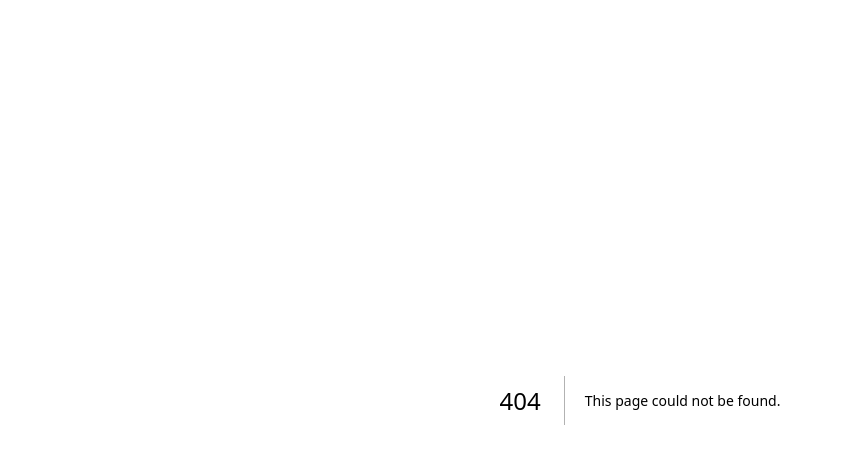
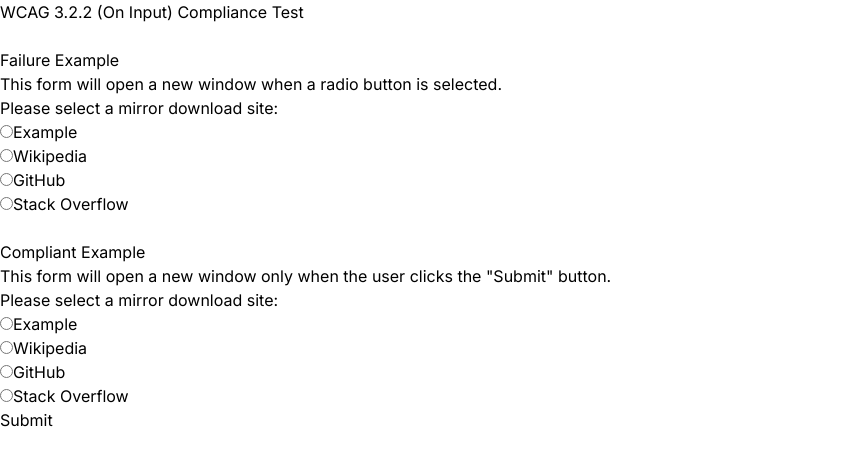
Before and after one commit to test-party/guinea-pig-next, a Next.js app: page /on-input-37 in a window 1280 px wide. Before the commit this address had no page. Shown: the top 466 px of the page, without its empty margins (0-843 px from the left). Built offline with nearby package versions, Linux system fonts and the light colour scheme.

Commit message:
created examples for f36 and f37 to test wcag on input guideline

```diff
--- /dev/null
+++ b/src/app/on-input-36/page.tsx
@@ -0,0 +1,36 @@
+"use client"
+
+export default function onInput() {
+    const handleSubmit = (event: React.FormEvent) => {
+        event.preventDefault()
+        alert('Form submitted!')
+    }
+
+    return (
+        <div>
+            <h1>Example 1: WCAG 3.2.2 (On Input) Compliance Test</h1>
+
+            <br />
+
+            <h2>Failure Example</h2>
+            <p>This form will submit when the user leaves the last field.</p>
+            <form method="get" id="form1" onSubmit={handleSubmit}>
+                <input type="text" name="text1" size={3} maxLength={3} /> -
+                <input type="text" name="text2" size={3} maxLength={3} /> -
+                <input type="text" name="text3" size={4} maxLength={4} onChange={() => (document.getElementById('form1') as HTMLFormElement).submit()} />
+            </form>
+
+            <br />
+
+            <h2>Compliant Example</h2>
+            <p>This form will submit only when the user clicks the "Submit" button.</p>
+            <form method="get" id="form1" onSubmit={handleSubmit}>
+                <input type="text" name="text1" size={3} maxLength={3} /> -
+                <input type="text" name="text2" size={3} maxLength={3} /> -
+                <input type="text" name="text3" size={4} maxLength={4} />
+                <button type="submit">Submit</button>
+            </form>
+
+        </div>
+    )
+}
--- /dev/null
+++ b/src/app/on-input-37/page.tsx
@@ -0,0 +1,54 @@
+"use client"
+
+export default function onInput() {
+    const handleSubmit = (event: React.FormEvent) => {
+        event.preventDefault()
+        const form = event.target as HTMLFormElement
+        const selectedMirror = new FormData(form).get('mirror') as string
+        const mirrorSite = `https://${selectedMirror}`
+        window.open(mirrorSite)
+    }
+
+    return (
+        <div>
+            <h1>WCAG 3.2.2 (On Input) Compliance Test</h1>
+
+            <br />
+
+            <h2>Failure Example</h2>
+            <p>This form will open a new window when a radio button is selected.</p>
+            <form name="mirror_form_failure" id="mirror_form_failure" action="" method="get">
+                <p>Please select a mirror download site:</p>
+                <p>
+                <input type="radio" onClick={() => window.open('https://www.example.com')} name="mirror" id="mirror_example" value="www.example.com" />
+                <label htmlFor="mirror_example">Example</label><br />
+                <input type="radio" onClick={() => window.open('https://www.wikipedia.org')} name="mirror" id="mirror_wikipedia" value="www.wikipedia.org" />
+                <label htmlFor="mirror_wikipedia">Wikipedia</label><br />
+                <input type="radio" onClick={() => window.open('https://www.github.com')} name="mirror" id="mirror_github" value="www.github.com" />
+                <label htmlFor="mirror_github">GitHub</label><br />
+                <input type="radio" onClick={() => window.open('https://www.stackoverflow.com')} name="mirror" id="mirror_stackoverflow" value="www.stackoverflow.com" />
+                <label htmlFor="mirror_stackoverflow">Stack Overflow</label><br />
+                </p>
+            </form>
+
+            <br />
+
+            <h2>Compliant Example</h2>
+            <p>This form will open a new window only when the user clicks the "Submit" button.</p>
+            <form name="mirror_form_compliant" id="mirror_form_compliant" action="" method="get" onSubmit={handleSubmit}>
+                <p>Please select a mirror download site:</p>
+                <p>
+                <input type="radio" name="mirror" id="mirror_example_compliant" value="www.example.com" />
+                <label htmlFor="mirror_example_compliant">Example</label><br />
+                <input type="radio" name="mirror" id="mirror_wikipedia_compliant" value="www.wikipedia.org" />
+                <label htmlFor="mirror_wikipedia_compliant">Wikipedia</label><br />
+                <input type="radio" name="mirror" id="mirror_github_compliant" value="www.github.com" />
+                <label htmlFor="mirror_github_compliant">GitHub</label><br />
+                <input type="radio" name="mirror" id="mirror_stackoverflow_compliant" value="www.stackoverflow.com" />
+                <label htmlFor="mirror_stackoverflow_compliant">Stack Overflow</label><br />
+                </p>
+                <button type="submit">Submit</button>
+            </form>
+        </div>
+    )
+}
```
